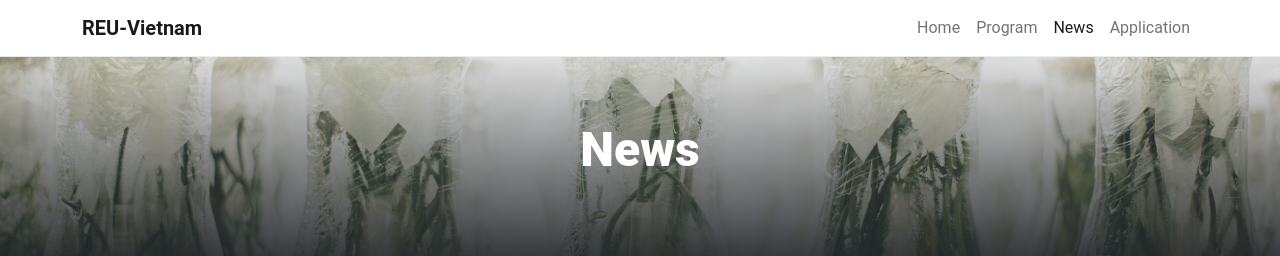
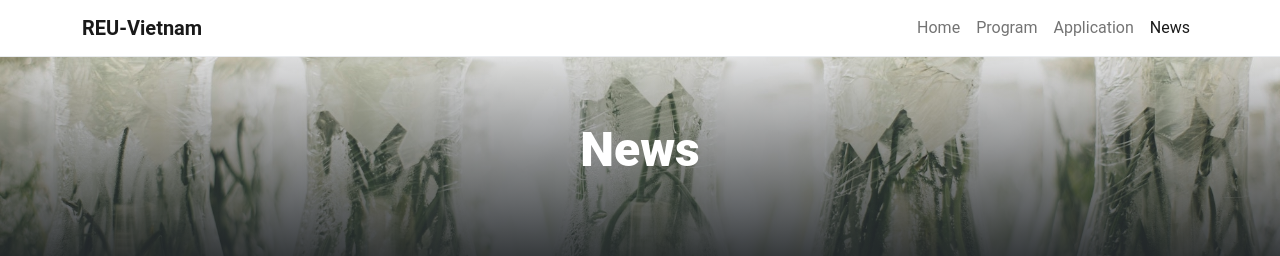
Before and after one commit to adm-vietnam/adm-vietnam.github.io, a Jekyll site: the page built from pages/archive.md, in a window 1280 px wide. Shown: the top 256 px of the page. Built offline with Jekyll 4.4.1, drawn with Linux system fonts in a browser that asks for light colours; part of the change alters nothing that is shown.

```diff
--- a/_data/navigation.yml
+++ b/_data/navigation.yml
@@ -6,6 +6,10 @@
 #   href: /about/
 - text: Program
   href: /Program/
+
+- text: Application
+  href: /application/
+
 - text: News
   href: /news/
 # - text: Documentation
@@ -19,6 +23,5 @@
 #   - text: "Dropdown header" # Title for block of menu items
 #   - text: Page with custom navigation
 #     href: /docs/custom-navigation/
-- text: Application
-  href: /application/
+
 #   new_window: true
```
